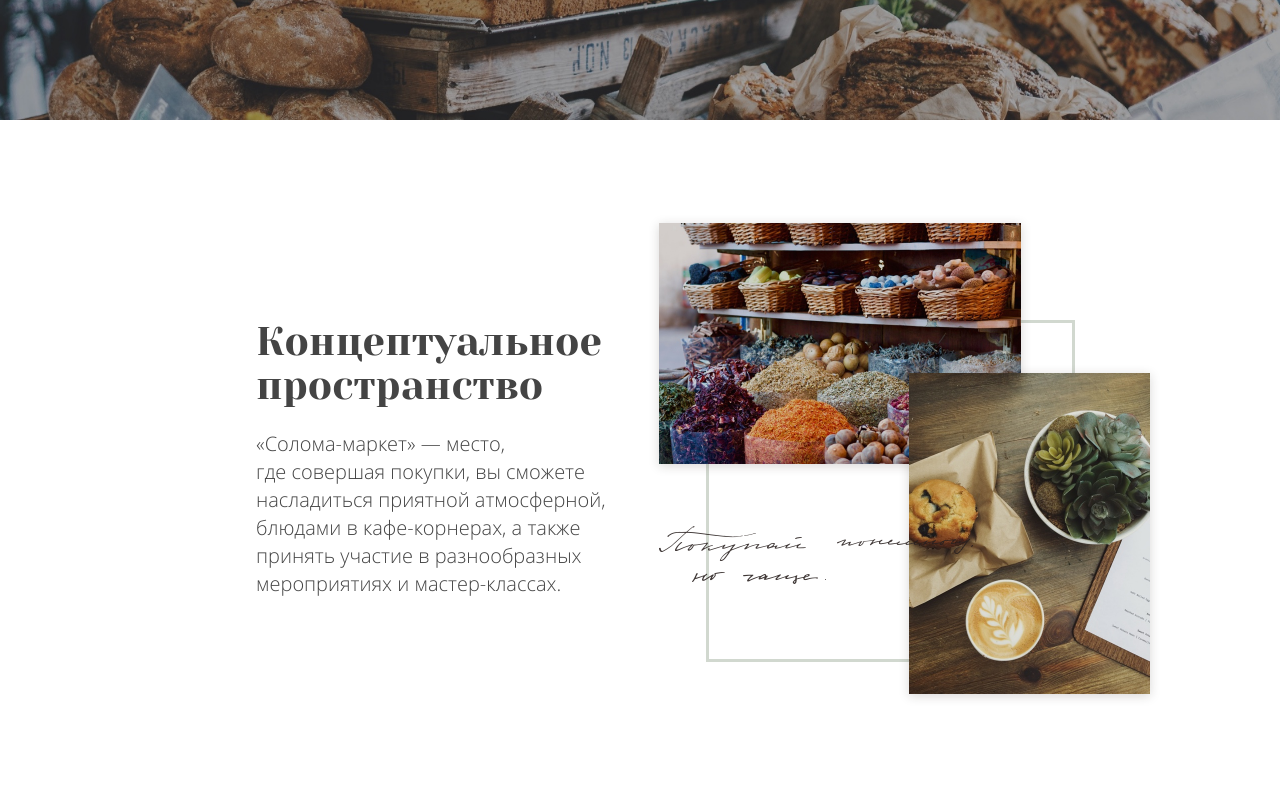
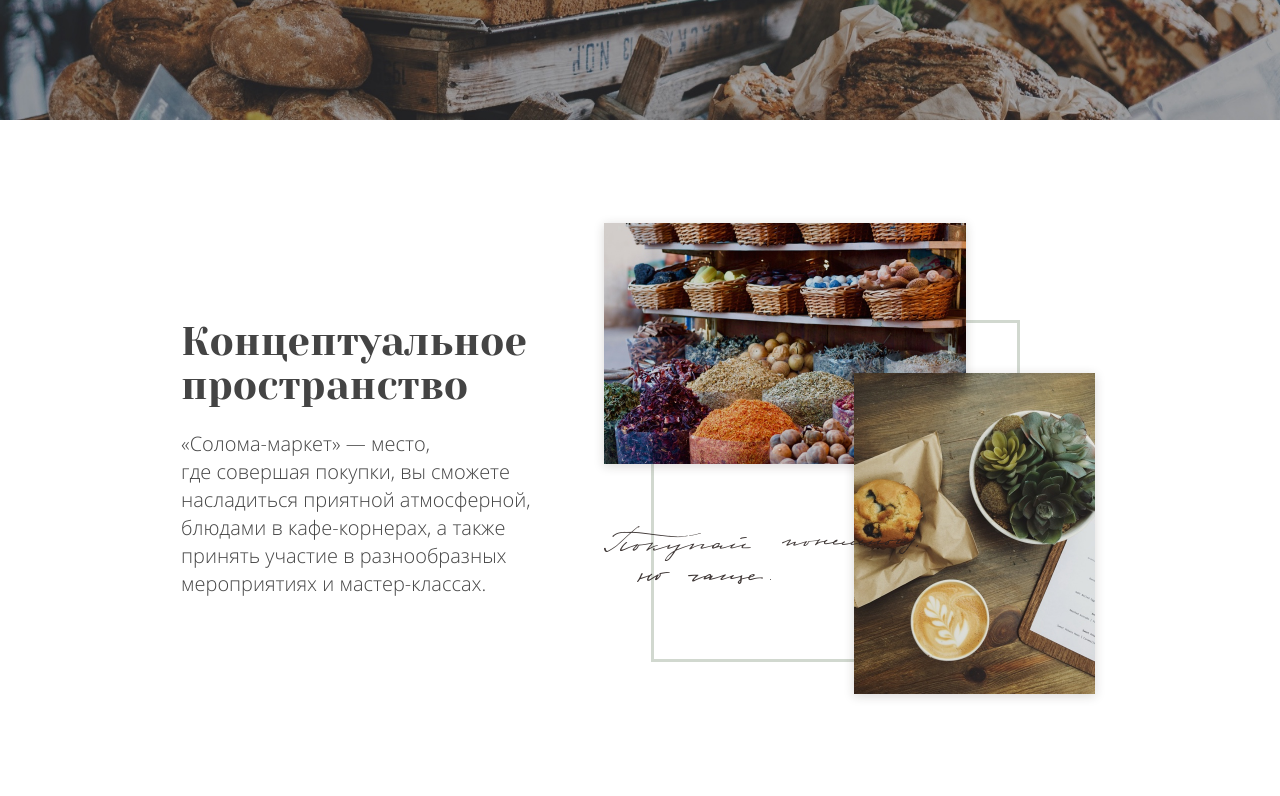
Before and after one commit to nalopka/azbuka_fermy, a plain HTML site: page public/index.html in a window 1280 px wide. Shown: the part 580-1376 px from the top of the page. Drawn offline with nearby package versions, Linux system fonts and the light colour scheme.

Commit message:
concept place fix

```diff
--- a/dev/scss/section/concept-place/about-image.scss
+++ b/dev/scss/section/concept-place/about-image.scss
@@ -2,7 +2,7 @@
 	position: absolute;
 	border: $block-border;
 	top: 0;
-	left: 22.5rem;
+	left: 23.5rem;
 	width: 18.15rem;
 	height: 16.8rem;
 
--- a/dev/scss/section/concept-place/concept-place.scss
+++ b/dev/scss/section/concept-place/concept-place.scss
@@ -1,6 +1,4 @@
 .concept-place {
-	padding-left: $desktop-padding + 10%;
-	padding-right: $desktop-padding + 10%;
 	padding-top: 10rem;
 	padding-bottom: 10rem;
 
@@ -8,12 +6,9 @@
 
 	.about {
 		position: relative;
-		width: 370px;
-	}
-
-	@include mq("desktop-wide", min) {
-		padding-left: $desktop-padding + 20%;
-		padding-right: $desktop-padding + 20%;
+		width: 918px;
+		margin: 0 auto;
+		.about-letter { max-width: 360px;}
 	}
 
 	@include mq("1024", max) {
--- a/public/index.html
+++ b/public/index.html
@@ -26,8 +26,10 @@
     </header>
     <section class="concept-place">
       <div class="about">
-        <h2>Концептуальное пространство</h2>
-        <p>«Солома-маркет» — место, где&nbsp;совершая покупки, вы&nbsp;сможете насладиться приятной атмосферной, блюдами в&nbsp;кафе-корнерах, а&nbsp;также принять участие в&nbsp;разнообразных мероприятиях и&nbsp;мастер-классах.</p>
+        <div class="about-letter">
+          <h2>Концептуальное пространство</h2>
+          <p>«Солома-маркет» — место, где&nbsp;совершая покупки, вы&nbsp;сможете насладиться приятной атмосферной, блюдами в&nbsp;кафе-корнерах, а&nbsp;также принять участие в&nbsp;разнообразных мероприятиях и&nbsp;мастер-классах.</p>
+        </div>
         <div class="about-image">
           <div class="lettering"></div>
         </div>
```
Also changed, not shown: public/main.css, 1 other file.
